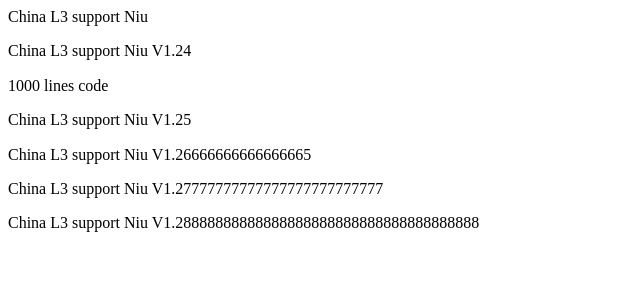
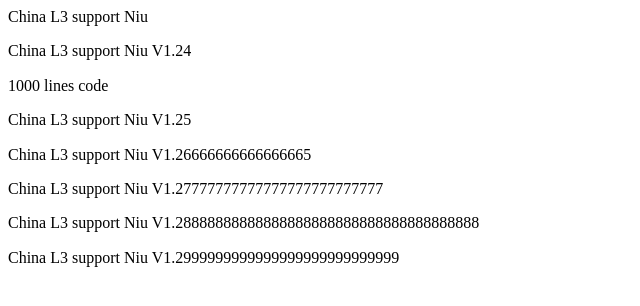
Before and after one commit to BrianGuo987/thecode, a plain HTML site: page index.html in a window 1280 px wide. Shown: the whole page, without its empty margins (0-640 px from the left). Drawn offline with Linux system fonts and the light colour scheme.

Commit message:
Update index.html

```diff
--- a/index.html
+++ b/index.html
@@ -18,5 +18,6 @@
 <p>China L3 support Niu V1.26666666666666665</p>
 <p>China L3 support Niu V1.27777777777777777777777777</p>
 <p>China L3 support Niu V1.28888888888888888888888888888888888888</p>
+<p>China L3 support Niu V1.2999999999999999999999999999</p>
 </body>
 </html>
```
